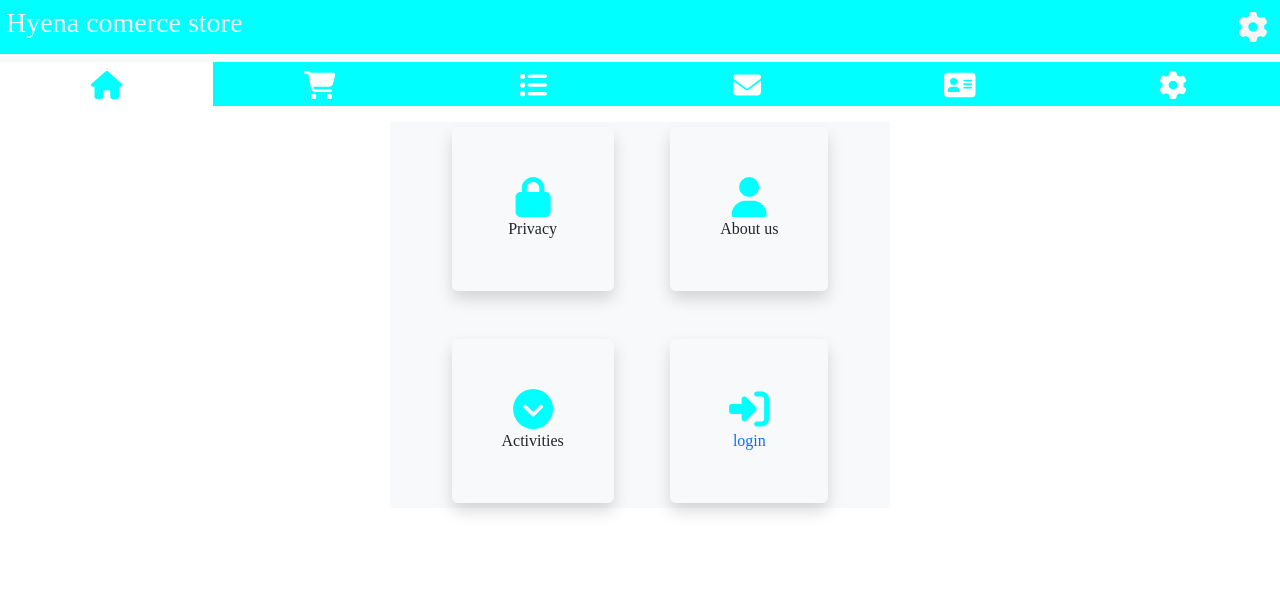
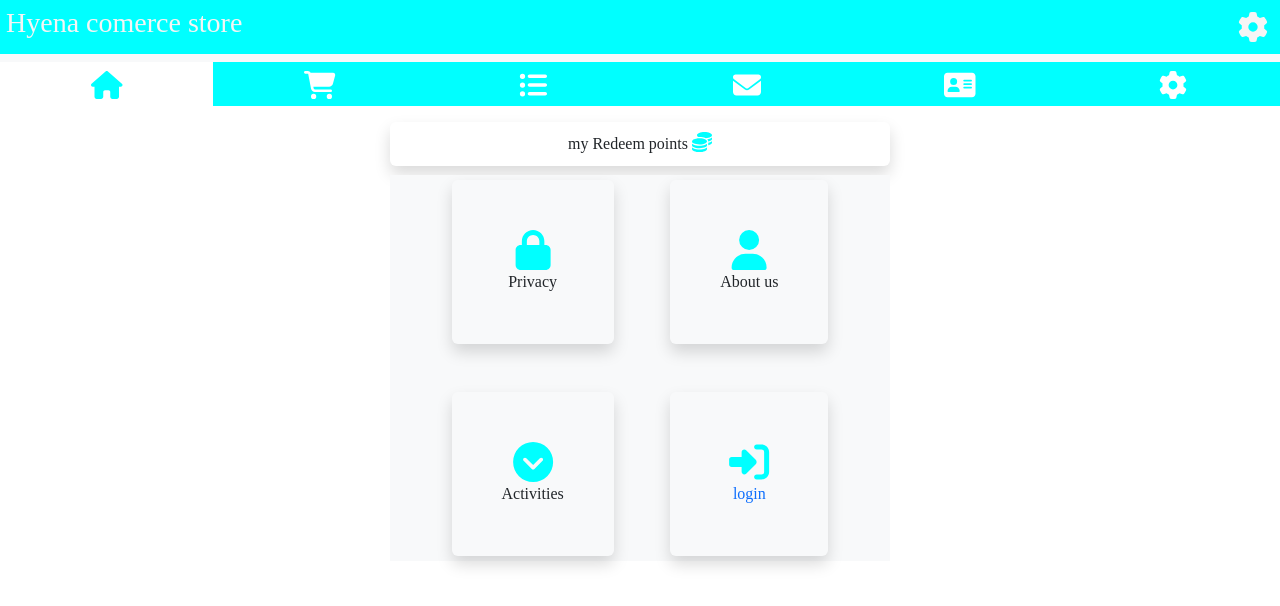
Before and after one commit to RedYami/redYamiEStore, a React (Vite) app in the folder frontend/: page /setting in a window 1280 px wide. Shown: the top 606 px of the page. Built offline with nearby package versions, Linux system fonts and the light colour scheme.

Commit message:
some changes added in this file

```diff
--- a/frontend/src/components/setting.jsx
+++ b/frontend/src/components/setting.jsx
@@ -1,17 +1,18 @@
 import {
   faChartLine,
   faCircleChevronDown,
-  faGear,
+  faCoins,
   faLock,
   faRightFromBracket,
   faRightToBracket,
   faUser,
 } from "@fortawesome/free-solid-svg-icons";
-import React from "react";
+import React, { useState } from "react";
 import { FontAwesomeIcon } from "@fortawesome/react-fontawesome";
 import { useContext } from "react";
 import { ThemeContext } from "./themeContext";
 import { Link } from "react-router-dom";
+import { func } from "prop-types";
 
 export default function Setting({ currentUser, onLogout }) {
   const myTheme = useContext(ThemeContext);
@@ -42,6 +43,8 @@ export default function Setting({ currentUser, onLogout }) {
     );
   return (
     <>
+      <ReedemPoint />
+
       <div className="settingDiv bg-body-tertiary">
         <div className="settingOption ">
           <div className="options rounded shadow mb-5">
@@ -79,3 +82,51 @@ export default function Setting({ currentUser, onLogout }) {
     </>
   );
 }
+
+function ReedemPoint() {
+  const myTheme = useContext(ThemeContext);
+  const [showRedeem, setShowRedeem] = useState(false);
+  const redeemCoin = (
+    <div className="d-flex flex-column p-3 justify-content-center">
+      <FontAwesomeIcon
+        icon={faCoins}
+        style={{ fontSize: "50px", color: "gold" }}
+      />
+      <span className="text-success text-center">79 points</span>
+      <button
+        className="btn btn-outline-warning mt-2"
+        style={{ maxWidth: "60px", margin: "auto" }}
+        onClick={(e) => {
+          e.stopPropagation();
+          setShowRedeem(false);
+        }}
+      >
+        hide
+      </button>
+    </div>
+  );
+  return (
+    <>
+      <div
+        className="reedemPoints rounded shadow"
+        style={{ padding: "10px" }}
+        onClick={() => {
+          setShowRedeem(true);
+        }}
+      >
+        <div className=" d-flex justify-content-center rounded">
+          <span style={{ marginRight: "4px" }}>my Redeem points</span>
+          <FontAwesomeIcon
+            icon={faCoins}
+            style={{ fontSize: "20px", color: myTheme }}
+          />
+        </div>
+        {showRedeem ? redeemCoin : null}
+      </div>
+    </>
+  );
+}
+
+function ChangeTheme() {
+  return <></>;
+}
```
